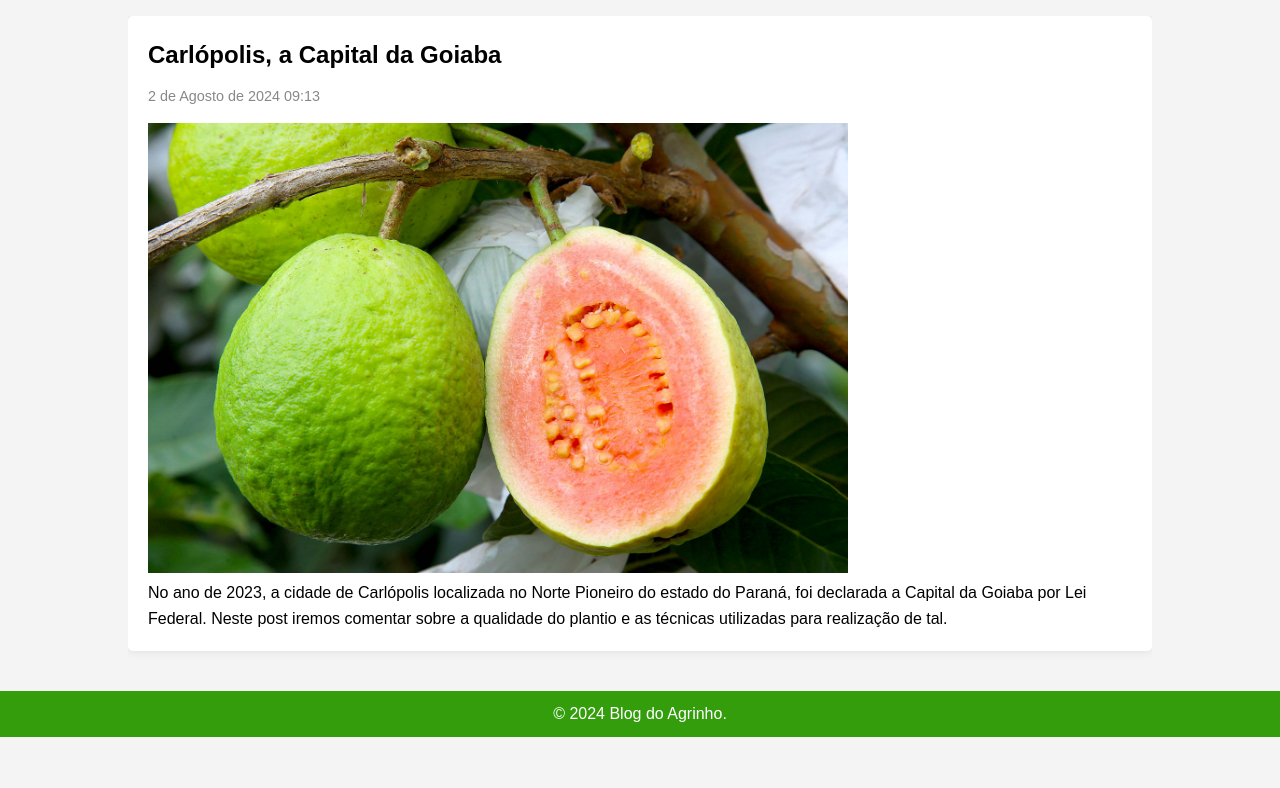
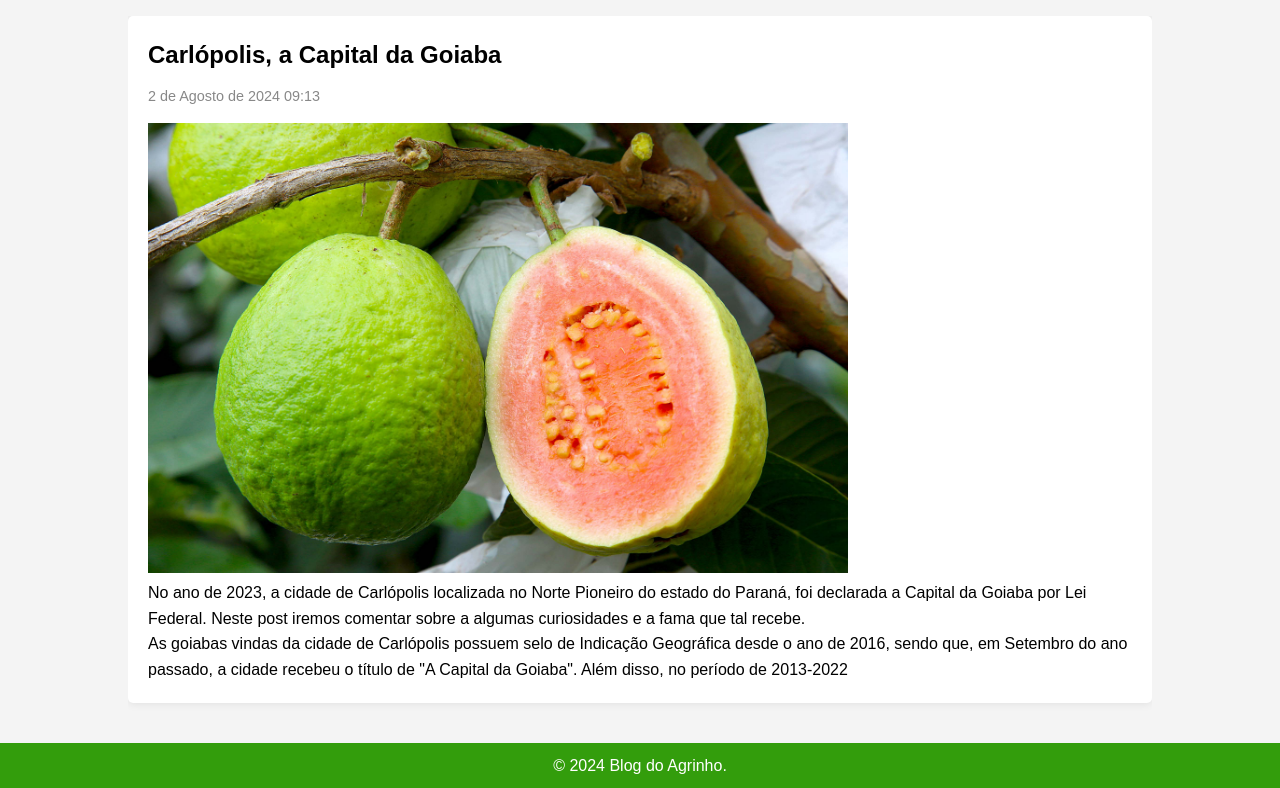
Before and after one commit to ZehMane07/meu-site-alura-2t-ccmhercilia, a plain HTML site: page index.html in a window 1280 px wide. Shown: the part 75-863 px from the top of the page. Before the commit the page ends 812 px from the top, so only its background shows below. Drawn offline with Linux system fonts and the light colour scheme.

Commit message:
Add files via upload

```diff
--- a/index.html
+++ b/index.html
@@ -98,8 +98,12 @@
                 <img src="goiaba.jpg" height=450px width=700px>
                 <p>No ano de 2023, a cidade de Carlópolis localizada no Norte Pioneiro do
                 estado do Paraná, foi declarada a Capital da Goiaba por Lei Federal. Neste post
-                iremos comentar sobre a qualidade do plantio e as técnicas utilizadas para realização
-                de tal.</p>
+                iremos comentar sobre a algumas curiosidades e a fama que tal recebe.</p>
+
+
+                <p>As goiabas vindas da cidade de Carlópolis possuem selo de Indicação Geográfica desde
+                o ano de 2016, sendo que, em Setembro do ano passado, a cidade recebeu o título de "A Capital
+                da Goiaba". Além disso, no período de 2013-2022</p>
             </article>
         </div>
     </main>
```
